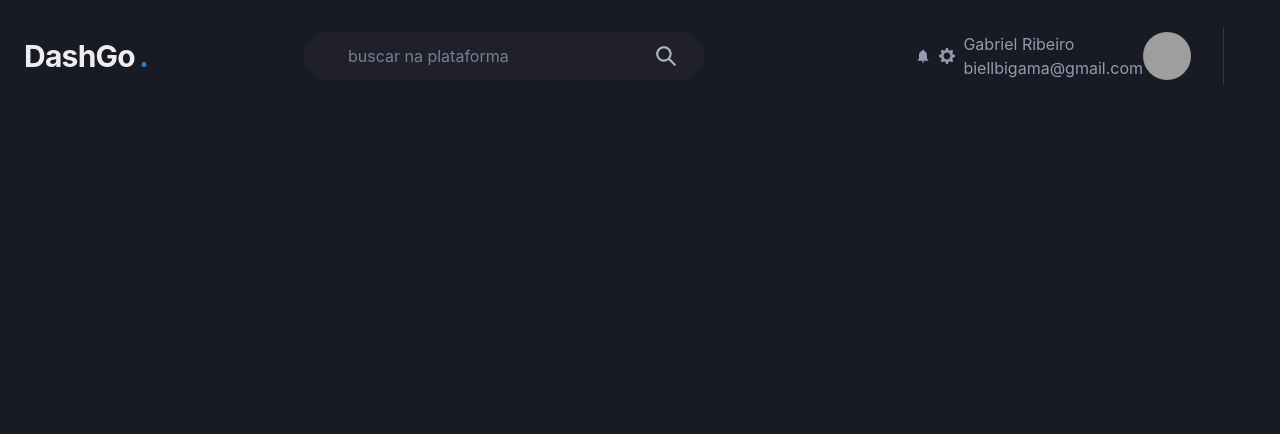
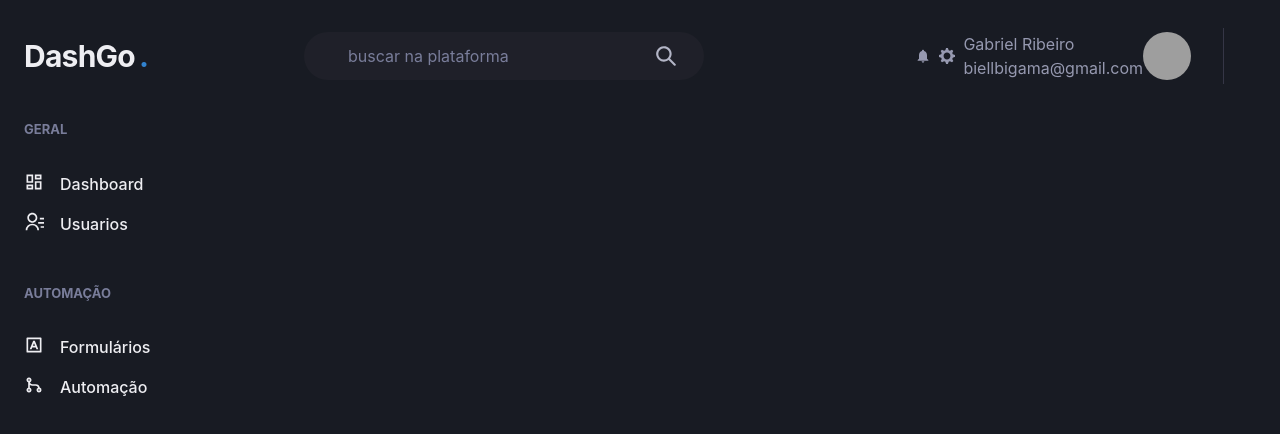
Before and after one commit to Stealty/dashgo, a Next.js app: page /dashboard in a window 1280 px wide. Shown: the top 434 px of the page. Built offline with nearby package versions, Linux system fonts and the light colour scheme; grey boxes are pictures that could not be loaded.

Commit message:
feat/Component: Sidebar

```diff
--- a/package.json
+++ b/package.json
@@ -16,7 +16,8 @@
     "framer-motion": "^6",
     "next": "12.1.0",
     "react": "17.0.2",
-    "react-dom": "17.0.2"
+    "react-dom": "17.0.2",
+    "react-icons": "^4.3.1"
   },
   "devDependencies": {
     "@types/eslint": "^8.4.1",
--- /dev/null
+++ b/src/components/Sidebar.tsx
@@ -0,0 +1,54 @@
+import {
+  RiDashboardLine,
+  RiContactsLine,
+  RiInputMethodLine,
+  RiGitMergeLine,
+} from "react-icons/ri";
+import { Box, Icon, Link, Stack, Text } from "@chakra-ui/react";
+
+export default function Sidebar() {
+  return (
+    <Box as="aside" w="64" mr="8">
+      <Stack spacing="12" align="flex-start">
+        <Box>
+          <Text fontWeight="bold" color="gray.400" fontSize="small">
+            GERAL
+          </Text>
+          <Stack spacing="4" mt="8" align="stretch">
+            <Link display="flex" alignContent="center">
+              <Icon as={RiDashboardLine} fontSize="20" />
+              <Text ml="4" fontWeight="medium">
+                Dashboard
+              </Text>
+            </Link>
+            <Link display="flex" alignContent="center">
+              <Icon as={RiContactsLine} fontSize="20" />
+              <Text ml="4" fontWeight="medium">
+                Usuarios
+              </Text>
+            </Link>
+          </Stack>
+        </Box>
+        <Box>
+          <Text fontWeight="bold" color="gray.400" fontSize="small">
+            AUTOMAÇÃO
+          </Text>
+          <Stack spacing="4" mt="8" align="stretch">
+            <Link display="flex" alignContent="center">
+              <Icon as={RiInputMethodLine} fontSize="20" />
+              <Text ml="4" fontWeight="medium">
+                Formulários
+              </Text>
+            </Link>
+            <Link display="flex" alignContent="center">
+              <Icon as={RiGitMergeLine} fontSize="20" />
+              <Text ml="4" fontWeight="medium">
+                Automação
+              </Text>
+            </Link>
+          </Stack>
+        </Box>
+      </Stack>
+    </Box>
+  );
+}
--- a/src/pages/dashboard.tsx
+++ b/src/pages/dashboard.tsx
@@ -1,5 +1,15 @@
+import { Flex } from "@chakra-ui/react";
 import { Header } from "../components/Header";
+import Sidebar from "../components/Sidebar";
 
 export default function Dashboard() {
-  return <Header />;
+  return (
+    <Flex direction="column" h="100vh">
+      <Header />
+
+      <Flex w="100%" my="6" maxWidth={1480} mx="auto" px="6">
+        <Sidebar />
+      </Flex>
+    </Flex>
+  );
 }
```
Also changed, not shown: 1 other file (tests, documents, lock files or other folders).
